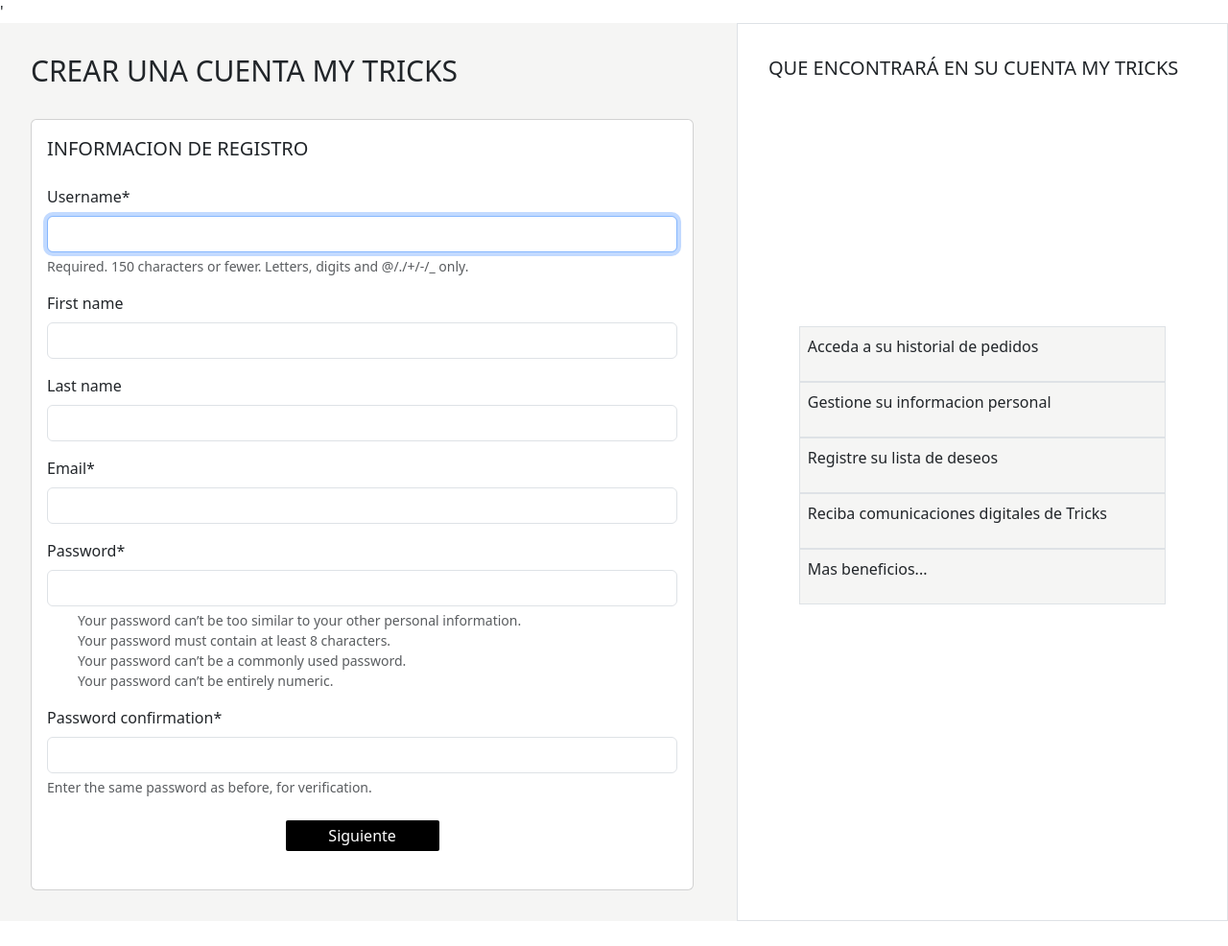
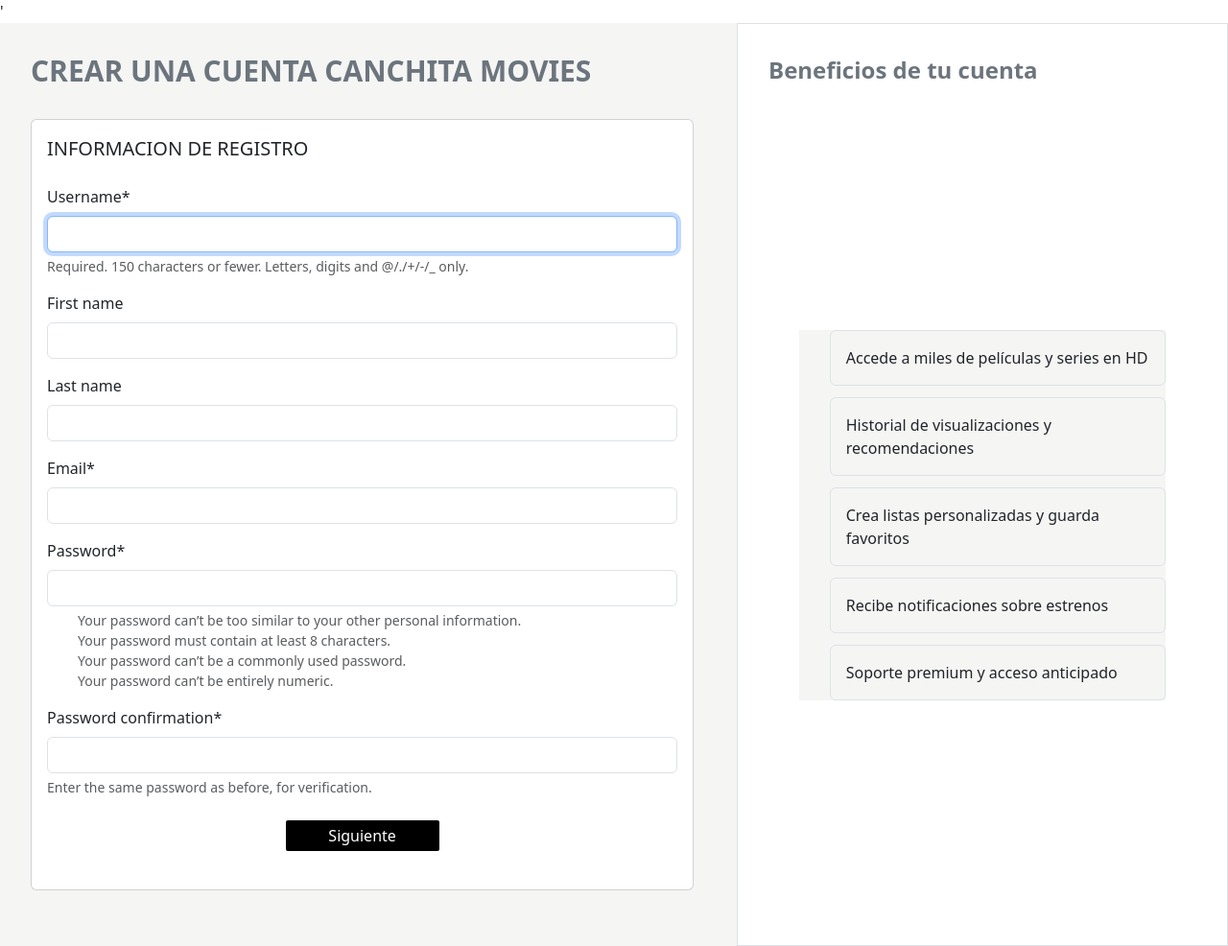
Before and after one commit to AJoelCastro/CanchitaMovies, a Django app: page /users/singin/ in a window 1280 px wide. Shown: the whole page at 96% size. Before the commit the page ends 960 px from the top, so only its background shows below. Run offline with Django 5.2, Linux system fonts and the light colour scheme; some libraries are stand-ins or nearby versions.

Commit message:
register

```diff
--- a/templates/users/singin.html
+++ b/templates/users/singin.html
@@ -13,8 +13,8 @@
             <div class="lg:w-[60vw] md:w-[80vw] w-[90vw] bg-stone-100 mx-auto ">
                 <div class="m-8 ">
                     <div class="">
-                        <p class="text-3xl">
-                            CREAR UNA CUENTA MY TRICKS
+                        <p class="text-3xl font-bold text-secondary mb-6">
+                            CREAR UNA CUENTA CANCHITA MOVIES
                         </p>
                     </div>
                 </div>
@@ -33,28 +33,18 @@
                         </div>
                     </div>
             </div>
-            <div class="lg:w-[40vw] md:w-[70vw] w-[80vw] mx-auto border border-stone-150">
+            <div class="lg:w-[40vw] md:w-1/2 w-[80vw] mx-auto border border-stone-150">
                 <div class="m-8">
-                    <p class="text-xl">
-                        QUE ENCONTRARÁ EN SU CUENTA MY TRICKS
-                    </p>
+                    <h2 class="text-2xl font-semibold mb-4 text-secondary">Beneficios de tu cuenta</h2>
                 </div>
                 <div class="bg-stone-100 w-[75%] mx-auto my-[50%]">
-                    <div class="border border-stone-150 p-2">
-                        <p>Acceda a su historial de pedidos</p>
-                    </div>
-                    <div class="border border-stone-150 p-2">
-                        <p>Gestione su informacion personal</p>
-                    </div>
-                    <div class="border border-stone-150 p-2">
-                        <p>Registre su lista de deseos</p>
-                    </div>
-                    <div class="border border-stone-150 p-2">
-                        <p>Reciba comunicaciones digitales de Tricks</p>
-                    </div>
-                    <div class="border border-stone-150 p-2">
-                        <p>Mas beneficios...</p>
-                    </div>
+                    <ul class="space-y-3">
+                        <li class="border border-border p-3 rounded-md bg-card">Accede a miles de películas y series en HD</li>
+                        <li class="border border-border p-3 rounded-md bg-card">Historial de visualizaciones y recomendaciones</li>
+                        <li class="border border-border p-3 rounded-md bg-card">Crea listas personalizadas y guarda favoritos</li>
+                        <li class="border border-border p-3 rounded-md bg-card">Recibe notificaciones sobre estrenos</li>
+                        <li class="border border-border p-3 rounded-md bg-card">Soporte premium y acceso anticipado</li>
+                    </ul>
                 </div>
             </div>
         </div>
```
